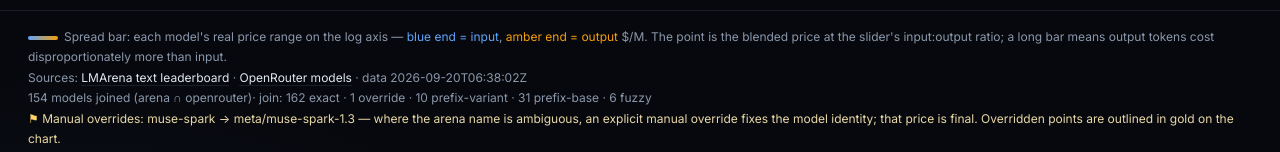
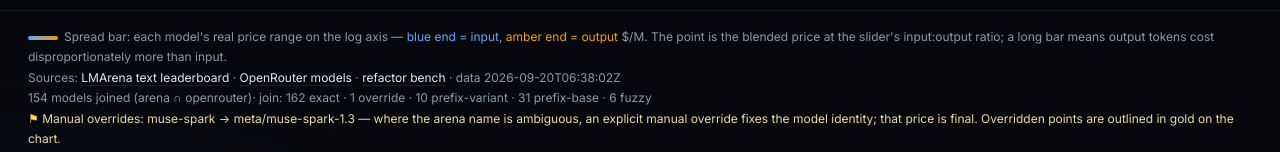
Before and after one commit to KaidevLabs/llm-pareto, a Svelte app: page / in a window 1280 px wide. Shown: the part 1315-1467 px from the top of the page. Built offline with nearby package versions, Linux system fonts and the light colour scheme.

Commit message:
bench: footer link to the compare page

```diff
--- a/src/components/Footer.svelte
+++ b/src/components/Footer.svelte
@@ -29,6 +29,8 @@
     <a href="https://lmarena.ai/leaderboard/text" target="_blank" rel="noopener">LMArena text leaderboard</a>
     ·
     <a href="https://openrouter.ai/models" target="_blank" rel="noopener">OpenRouter models</a>
+    ·
+    <a href="/bench/compare.html">refactor bench</a>
     · data {data.meta?.fetched_at || "unknown"}
   </div>
   <div class="joinline">
```
